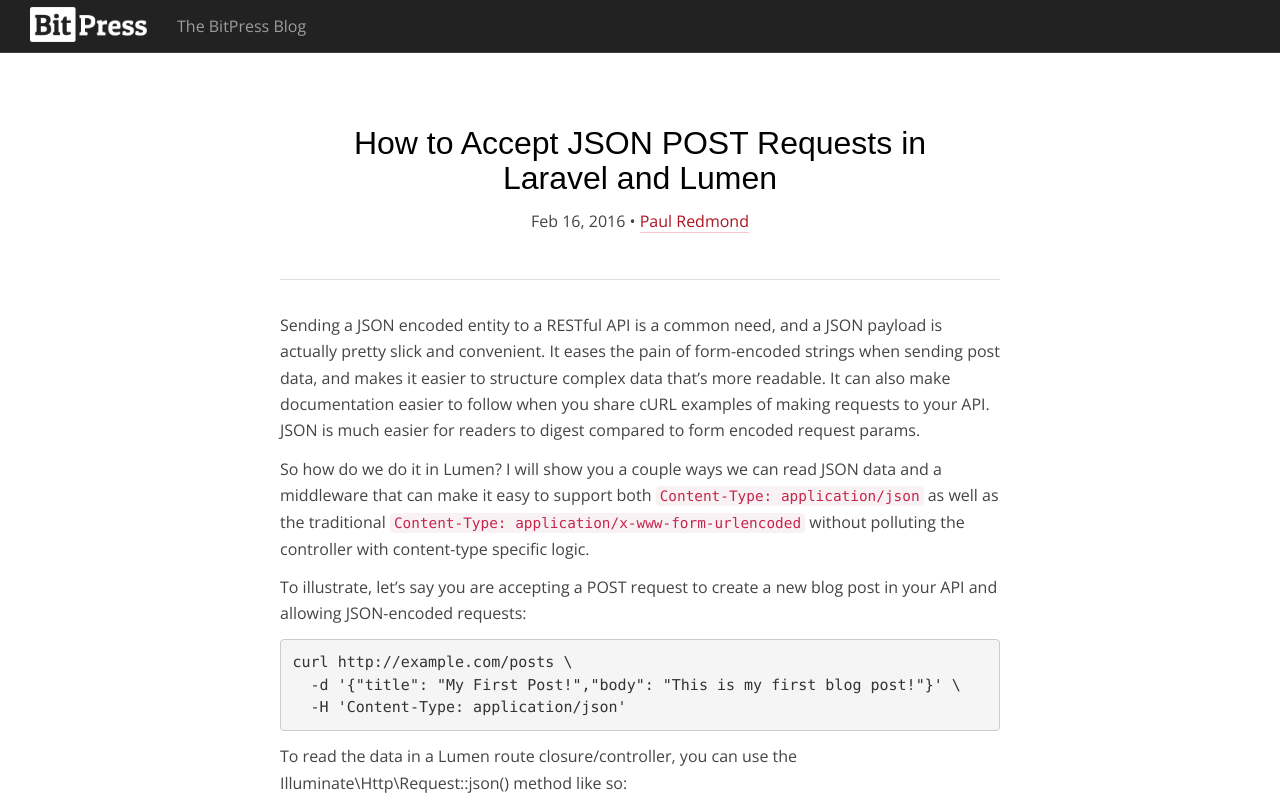
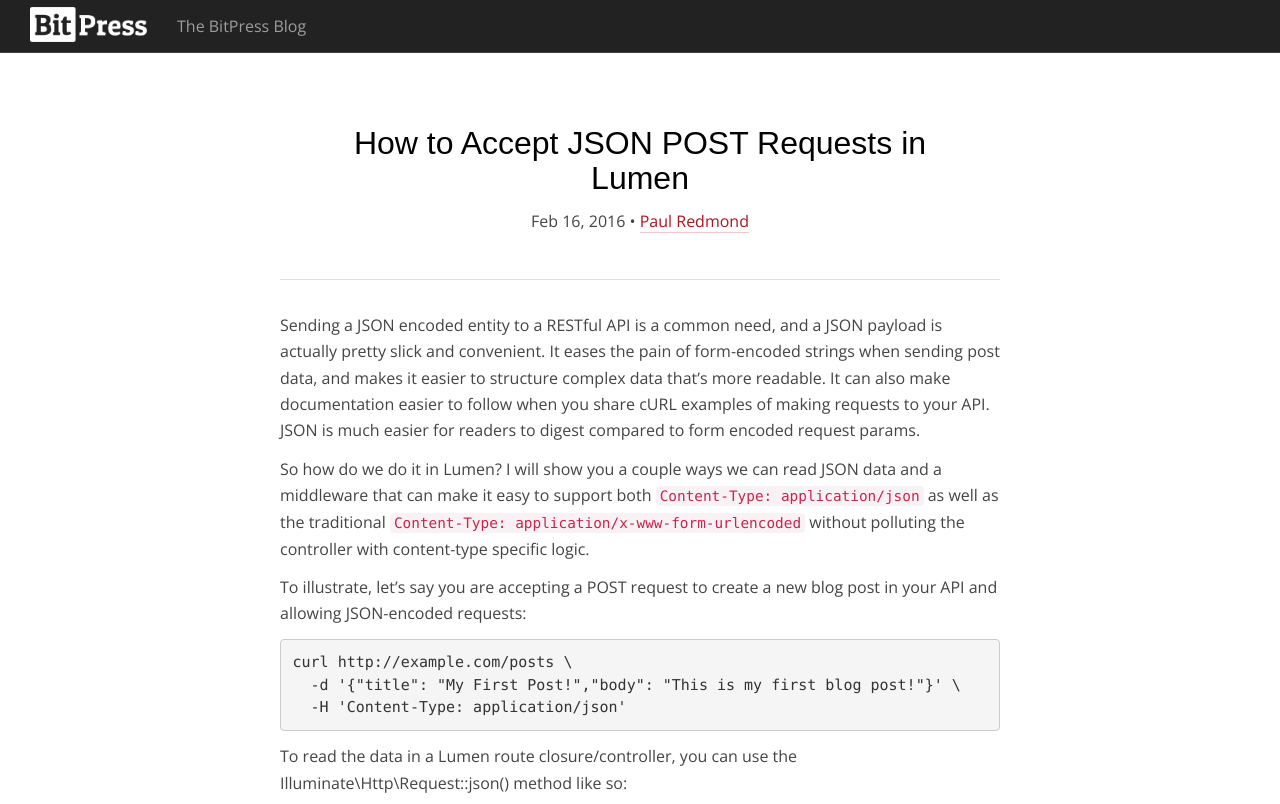
Before and after one commit to bitpressio/bitpressio.github.io, a Jekyll site: the page built from _posts/2016-02-16-how-to-accept-json-post-requests-in-lumen.markdown, in a window 1280 px wide and 900 px high, cut to the strip 0-804 px from the top of the window. Built offline with Jekyll 4.4.1, drawn with Linux system fonts in a browser that asks for light colours; some web fonts are replaced.

Commit message:
Add XML Feed and Adjust Post Title

```diff
--- a/_layouts/homepage.html
+++ b/_layouts/homepage.html
@@ -12,7 +12,7 @@
     <link href="https://fonts.googleapis.com/css?family=Open+Sans:400,300,700|Patua+One" rel="stylesheet" type="text/css">
     <link rel="stylesheet" href="{{ "/css/main.css" | prepend: site.baseurl }}">
     <link rel="canonical" href="{{ page.url | replace:'index.html','' | prepend: site.baseurl | prepend: site.url }}">
-    <!-- <link rel="alternate" type="application/rss+xml" title="{{ site.title }}" href="{{ "/feed.xml" | prepend: site.baseurl | prepend: site.url }}"> -->
+    <link rel="alternate" type="application/rss+xml" title="{{ site.title }}" href="{{ "/feed.xml" | prepend: site.baseurl | prepend: site.url }}">
     <link rel="apple-touch-icon" sizes="57x57" href="/icons/apple-icon-57x57.png">
     <link rel="apple-touch-icon" sizes="60x60" href="/icons/apple-icon-60x60.png">
     <link rel="apple-touch-icon" sizes="72x72" href="/icons/apple-icon-72x72.png">
--- a/_posts/2016-02-16-how-to-accept-json-post-requests-in-lumen.markdown
+++ b/_posts/2016-02-16-how-to-accept-json-post-requests-in-lumen.markdown
@@ -1,6 +1,6 @@
 ---
 layout: post
-title:  "How to Accept JSON POST Requests in Laravel and Lumen"
+title:  "How to Accept JSON POST Requests in Lumen"
 date:   2016-02-16 12:14:46 -0700
 author: Paul Redmond
 categories: php laravel
```
